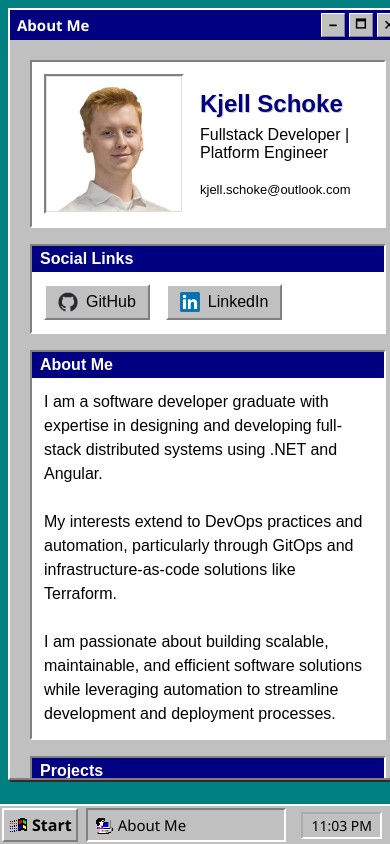
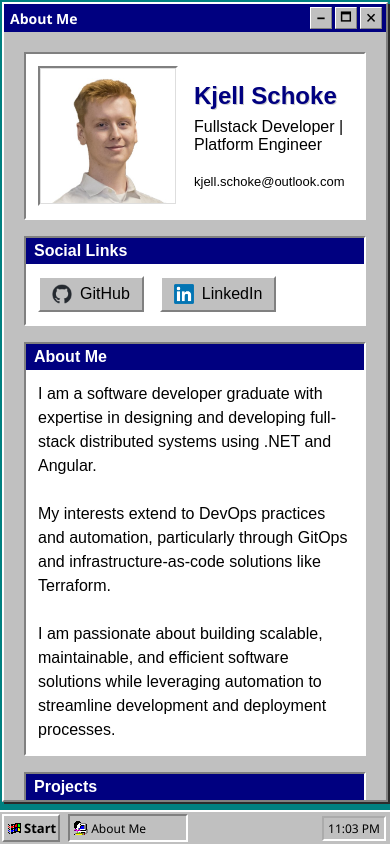
Before and after one commit to Kjelloo/portfolio, an Angular app: page / in a window 390 px wide. Both pictures are taken after a click on the element "About Me". Built offline with nearby package versions, Linux system fonts and the light colour scheme.

Commit message:
Made the website more responsive by scaling windows and taskbar based on window width

```diff
--- a/src/app/components/desktop/desktop.component.css
+++ b/src/app/components/desktop/desktop.component.css
@@ -77,3 +77,80 @@
   -moz-user-select: none;
   -ms-user-select: none;
 }
+
+/* Responsive adjustments */
+@media (max-width: 768px) {
+  .desktop-background {
+    height: calc(100vh - 36px);
+  }
+
+  .desktop-icons {
+    padding: 8px;
+    gap: 12px;
+  }
+
+  .desktop-icon {
+    width: 65px;
+  }
+
+  .desktop-icon img {
+    width: 36px;
+    height: 36px;
+    margin-bottom: 4px;
+  }
+
+  .desktop-icon span {
+    font-size: 13px;
+  }
+}
+
+@media (max-width: 480px) {
+  .desktop-background {
+    height: calc(100vh - 34px);
+  }
+
+  .desktop-icons {
+    padding: 6px;
+    gap: 10px;
+  }
+
+  .desktop-icon {
+    width: 60px;
+  }
+
+  .desktop-icon img {
+    width: 32px;
+    height: 32px;
+    margin-bottom: 3px;
+  }
+
+  .desktop-icon span {
+    font-size: 12px;
+  }
+}
+
+@media (max-width: 360px) {
+  .desktop-background {
+    height: calc(100vh - 32px);
+  }
+
+  .desktop-icons {
+    padding: 4px;
+    gap: 8px;
+  }
+
+  .desktop-icon {
+    width: 55px;
+    padding: 4px;
+  }
+
+  .desktop-icon img {
+    width: 28px;
+    height: 28px;
+    margin-bottom: 2px;
+  }
+
+  .desktop-icon span {
+    font-size: 11px;
+  }
+}
--- a/src/app/components/taskbar/taskbar.component.css
+++ b/src/app/components/taskbar/taskbar.component.css
@@ -105,3 +105,138 @@
   -moz-user-select: none;
   -ms-user-select: none;
 }
+
+/* Responsive adjustments */
+@media (max-width: 768px) {
+  .win98-taskbar {
+    height: 36px;
+  }
+
+  .start-button {
+    height: 30px;
+    padding: 2px 3px;
+  }
+
+  .start-button img {
+    width: 18px;
+    height: 18px;
+  }
+
+  .start-button span {
+    font-size: 14px;
+  }
+
+  .taskbar-item {
+    height: 30px;
+    width: 160px;
+    min-width: 80px;
+    max-width: 300px;
+    padding: 2px 6px;
+  }
+
+  .taskbar-item img {
+    width: 15px;
+    height: 15px;
+  }
+
+  .taskbar-item span {
+    font-size: 13px;
+  }
+
+  .taskbar-clock {
+    font-size: 13px;
+    margin-right: 6px;
+    padding: 2px 6px;
+  }
+}
+
+@media (max-width: 480px) {
+  .win98-taskbar {
+    height: 34px;
+  }
+
+  .start-button {
+    height: 28px;
+    padding: 2px;
+  }
+
+  .start-button img {
+    width: 16px;
+    height: 16px;
+    margin-right: 2px;
+  }
+
+  .start-button span {
+    font-size: 13px;
+  }
+
+  .taskbar-item {
+    height: 28px;
+    width: 120px;
+    min-width: 60px;
+    max-width: 200px;
+    padding: 2px 4px;
+  }
+
+  .taskbar-item img {
+    width: 14px;
+    height: 14px;
+    margin-right: 3px;
+  }
+
+  .taskbar-item span {
+    font-size: 12px;
+  }
+
+  .taskbar-clock {
+    font-size: 12px;
+    margin-right: 4px;
+    padding: 2px 4px;
+  }
+}
+
+@media (max-width: 360px) {
+  .win98-taskbar {
+    height: 32px;
+  }
+
+  .start-button {
+    height: 26px;
+    padding: 1px;
+  }
+
+  .start-button img {
+    width: 14px;
+    height: 14px;
+    margin-right: 1px;
+  }
+
+  .start-button span {
+    font-size: 12px;
+  }
+
+  .taskbar-item {
+    height: 26px;
+    width: 100px;
+    min-width: 50px;
+    max-width: 150px;
+    padding: 1px 3px;
+    margin: 1px;
+  }
+
+  .taskbar-item img {
+    width: 12px;
+    height: 12px;
+    margin-right: 2px;
+  }
+
+  .taskbar-item span {
+    font-size: 11px;
+  }
+
+  .taskbar-clock {
+    font-size: 11px;
+    margin-right: 3px;
+    padding: 1px 3px;
+  }
+}
--- a/src/app/components/window/window.component.css
+++ b/src/app/components/window/window.component.css
@@ -16,8 +16,8 @@
   box-shadow: 2px 2px 0 var(--win98-shadow);
   overflow: hidden;
   pointer-events: auto;
-  min-height: 480px;
-  min-width: 400px;
+  min-height: 300px;
+  min-width: 300px;
 }
 
 .win98-window.maximized {
@@ -156,13 +156,70 @@
   }
 
   .win98-window.maximized {
-    top: 8px !important;
-    left: 8px !important;
-    right: 8px !important;
-    bottom: 36px !important;
-    width: calc(100% - 16px) !important;
-    height: calc(100vh - 72px) !important;
+    top: 4px !important;
+    left: 4px !important;
+    right: 4px !important;
+    bottom: 44px !important;
+    width: calc(100% - 8px) !important;
+    height: calc(100vh - 48px) !important;
     border-width: 2px !important;
     box-shadow: 2px 2px 0 var(--win98-shadow) !important;
   }
 }
+
+@media (max-width: 480px) {
+  .win98-window {
+    min-width: 250px;
+    min-height: 250px;
+  }
+
+  .win98-title-bar {
+    height: 28px;
+    font-size: 14px;
+    padding: 4px;
+  }
+
+  .title-bar-controls button {
+    min-width: 22px;
+    min-height: 22px;
+    margin-left: 3px;
+  }
+
+  .win98-window.maximized {
+    top: 2px !important;
+    left: 2px !important;
+    right: 2px !important;
+    bottom: 42px !important;
+    width: calc(100% - 4px) !important;
+    height: calc(100vh - 44px) !important;
+  }
+}
+
+@media (max-width: 360px) {
+  .win98-window {
+    min-width: 200px;
+    min-height: 200px;
+  }
+
+  .win98-title-bar {
+    height: 26px;
+    font-size: 13px;
+    padding: 3px;
+  }
+
+  .title-bar-controls button {
+    min-width: 20px;
+    min-height: 20px;
+    margin-left: 2px;
+    font-size: 10px;
+  }
+
+  .win98-window.maximized {
+    top: 1px !important;
+    left: 1px !important;
+    right: 1px !important;
+    bottom: 41px !important;
+    width: calc(100% - 2px) !important;
+    height: calc(100vh - 42px) !important;
+  }
+}
--- a/src/app/windows/resume/resume.component.css
+++ b/src/app/windows/resume/resume.component.css
@@ -241,6 +241,15 @@
 
   .tab-header {
     font-size: 15px;
+    padding: 6px 10px;
+  }
+
+  .tab-content {
+    padding: 10px;
+  }
+
+  .experience-item, .education-item {
+    padding: 12px;
   }
 
   .experience-header h3, .education-header h3 {
@@ -287,3 +296,119 @@
     height: 16px;
   }
 }
+
+@media (max-width: 480px) {
+  .resume-container {
+    padding: 8px;
+    gap: 8px;
+  }
+
+  .tab-header {
+    font-size: 14px;
+    padding: 6px 8px;
+  }
+
+  .tab-content {
+    padding: 8px;
+  }
+
+  .experience-item, .education-item {
+    padding: 10px;
+    margin-bottom: 12px;
+  }
+
+  .experience-header, .education-header {
+    flex-direction: column;
+    gap: 4px;
+    align-items: flex-start;
+  }
+
+  .date {
+    font-size: 13px;
+  }
+
+  .company, .institution {
+    font-size: 14px;
+    margin-bottom: 8px;
+  }
+
+  .win98-list {
+    font-size: 13px;
+    padding-left: 16px;
+    margin: 6px 0;
+  }
+
+  .win98-list li {
+    margin-bottom: 6px;
+  }
+
+  .tech-grid {
+    grid-template-columns: repeat(auto-fill, minmax(80px, 1fr));
+    gap: 8px;
+    padding: 6px;
+  }
+
+  .tech-item {
+    padding: 8px;
+  }
+
+  .tech-item img {
+    width: 40px;
+    height: 40px;
+  }
+
+  .tech-item span {
+    font-size: 12px;
+  }
+
+  .language-grid {
+    gap: 8px;
+  }
+
+  .language-item {
+    padding: 8px;
+    gap: 8px;
+  }
+
+  .language-name {
+    width: 70px;
+    font-size: 12px;
+  }
+
+  .proficiency-bar {
+    height: 14px;
+  }
+}
+
+@media (max-width: 360px) {
+  .resume-container {
+    padding: 6px;
+    gap: 6px;
+  }
+
+  .experience-header h3, .education-header h3 {
+    font-size: 15px;
+  }
+
+  .tech-grid {
+    grid-template-columns: repeat(auto-fill, minmax(70px, 1fr));
+    gap: 6px;
+  }
+
+  .tech-item {
+    padding: 6px;
+  }
+
+  .tech-item img {
+    width: 36px;
+    height: 36px;
+  }
+
+  .tech-item span {
+    font-size: 11px;
+  }
+
+  .language-name {
+    width: 60px;
+  }
+}
```
